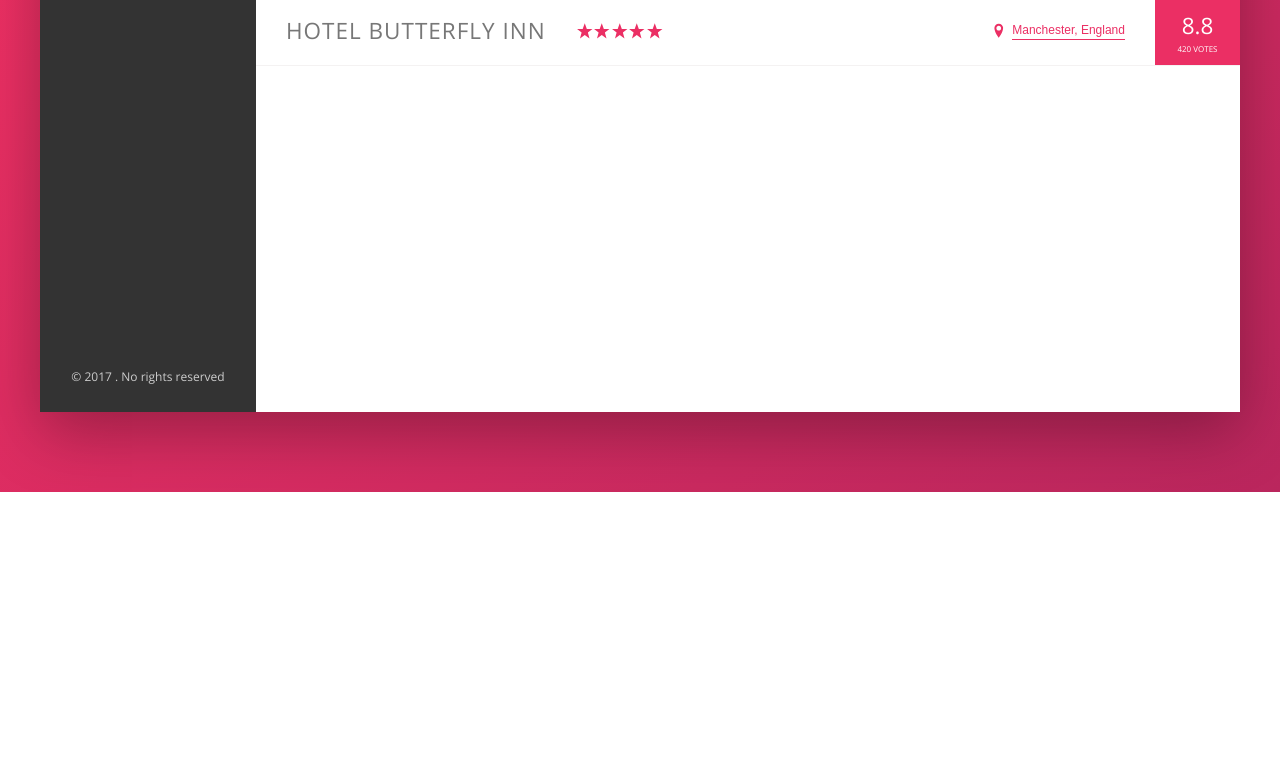
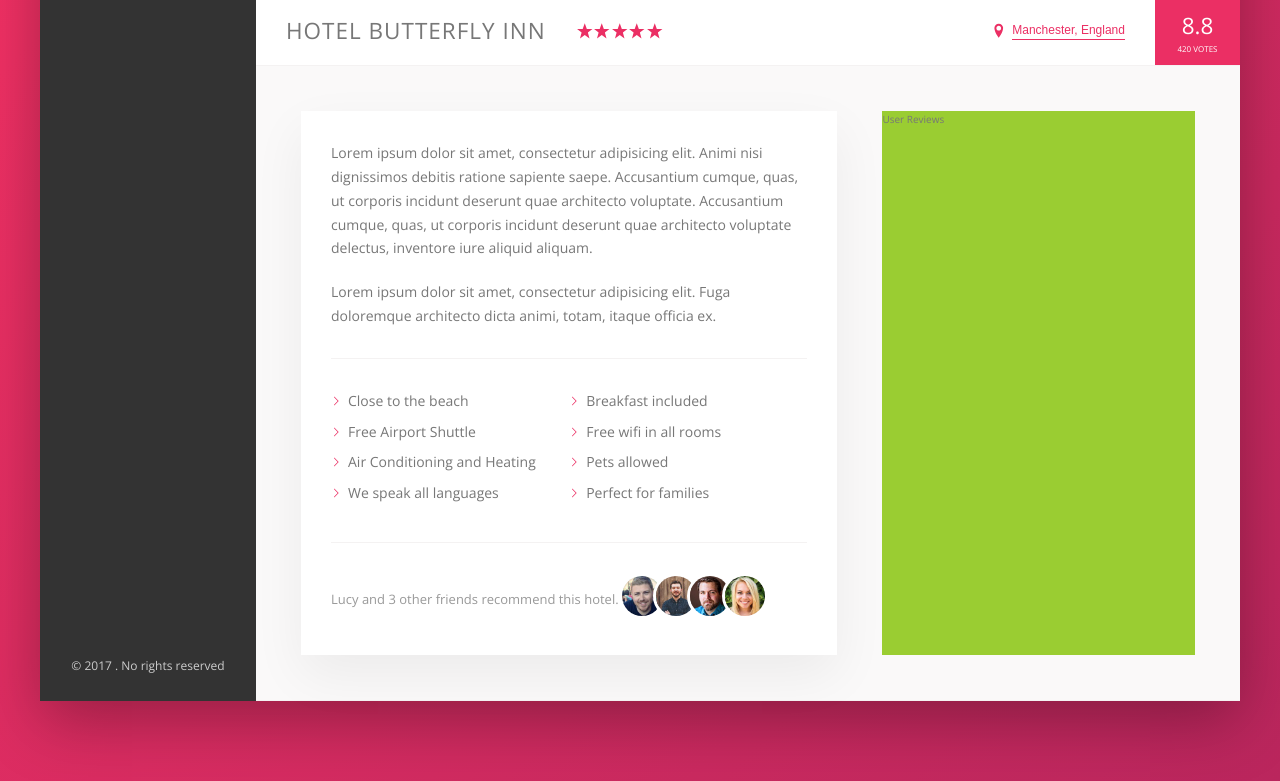
Before and after one commit to AnupamBasumatary/Reservation_Site, a website: page index.html in a window 1280 px wide. Shown: the part 538-1319 px from the top of the page. Before the commit the page ends 1030 px from the top, so only its background shows below. Drawn offline with nearby package versions, Linux system fonts and the light colour scheme.

Commit message:
description Section Added

```diff
--- a/index.html
+++ b/index.html
@@ -132,6 +132,43 @@
                             <div class="overview__rating-count">420 votes</div>
                         </div>
                     </div>
+
+                    <div class="detail">
+                        <div class="description">
+                            <p class="paragraph">
+                                Lorem ipsum dolor sit amet, consectetur adipisicing elit. Animi nisi dignissimos debitis ratione sapiente saepe. Accusantium cumque, quas, ut corporis incidunt deserunt quae architecto voluptate.
+                                Accusantium cumque, quas, ut corporis incidunt deserunt quae architecto voluptate delectus, inventore iure aliquid aliquam.
+                            </p>
+                            <p class="paragraph">
+                                Lorem ipsum dolor sit amet, consectetur adipisicing elit. Fuga doloremque architecto dicta animi, totam, itaque officia ex.
+                            </p>
+                            <ul class="list">
+                                <li class="list__item">Close to the beach</li>
+                                <li class="list__item">Breakfast included</li>
+                                <li class="list__item">Free Airport Shuttle</li>
+                                <li class="list__item">Free wifi in all rooms</li>
+                                <li class="list__item">Air Conditioning and Heating</li>
+                                <li class="list__item">Pets allowed</li>
+                                <li class="list__item">We speak all languages</li>
+                                <li class="list__item">Perfect for families</li>
+                            </ul>
+                            <div class="recommend">
+                                <p class="recommend_count">
+                                    Lucy and 3 other friends recommend this hotel.
+                                </p>
+                                <div class="recommend__friends">
+                                    <img src="img/user-3.jpg" alt="Friend1" class="recommend__photo">
+                                    <img src="img/user-4.jpg" alt="Friend2" class="recommend__photo">
+                                    <img src="img/user-5.jpg" alt="Friend3" class="recommend__photo">
+                                    <img src="img/user-6.jpg" alt="Friend4" class="recommend__photo">
+                                </div>
+                            </div>
+                        </div>
+                        <div class="user-reviews">
+                            User Reviews
+                        </div>
+                    </div>
+
                 </main>
             </div>
         </div>
--- a/sass/_base.scss
+++ b/sass/_base.scss
@@ -31,6 +31,9 @@ Grey dark 3: #999
     --color-grey-dark-3: #999;
 
     --shadow-dark: 0 2rem 6rem rgba(0,0,0,0.3);
+    --shadow-light: 0 2rem 5rem rgba(0,0,0,.06);
+
+    --line: 1px solid var(--color-grey-light-2);
 }
 
 * {
--- a/sass/_components.scss
+++ b/sass/_components.scss
@@ -198,7 +198,7 @@
 //Overview
 .overview {
     display: flex;
-    border-bottom: 1px solid var(--color-grey-light-2);
+    border-bottom: var(--line);
     align-items: center;
 
     &__heading {
@@ -272,3 +272,68 @@
         color: var(--color-grey-dark-1);
     }
 }
+
+
+//Paragraph
+.paragraph:not(:last-of-type) {
+    margin-bottom: 2rem;
+}
+
+//List
+.list {
+    list-style: none;
+    margin: 3rem 0;
+    padding: 3rem 0;
+    border-top: var(--line);
+    border-bottom: var(--line);
+
+    display: flex;
+    flex-wrap: wrap;
+
+    &__item {
+        flex: 0 0 50%;
+        margin-bottom: .7rem;
+    }
+
+    &__item::before {
+        content: "";
+        display: inline-block;
+        height: 1rem;
+        width: 1rem;
+        margin-right: .7rem;
+
+        background-color: var(--color-primary);
+        -webkit-mask-image: url(../img/chevron-thin-right.svg);
+        -webkit-mask-size: cover;
+        mask-image: url(../img/chevron-thin-right.svg);
+        mask-size: cover;
+    }
+}
+
+//Recommend
+.recommend {
+    font-size: 1.3rem;
+    color: var(--color-grey-dark-3);
+    display: flex;
+    align-items: center;
+
+    &__count {
+        margin-right: auto;
+    }
+
+    &__friends {
+
+    }
+
+    &__photo {
+        box-sizing: content-box;
+        height: 4rem;
+        width: 4rem;
+        border-radius: 50%;
+        border: 3px solid #fff;
+
+        &:not(:last-child) {
+            margin-right: -1.5rem;
+        }
+    }
+}
--- a/sass/_layout.scss
+++ b/sass/_layout.scss
@@ -11,7 +11,7 @@
     font-size: 1.4rem;
     height: 7rem;
     background-color: #fff;
-    border-bottom: 1px solid var(--color-grey-light-2);
+    border-bottom: var(--line);
 
     display: flex;
     justify-content: space-between;
@@ -35,8 +35,26 @@
 .hotel-view {
     background-color: #fff;
 
-    //Test
-    height: 80rem;
-
     flex: 1;
 }
+
+.detail {
+    display: flex;
+    padding: 4.5rem;
+    background-color: var(--color-grey-light-1);
+    border-bottom: var(--line);
+}
+
+.description {
+    font-size: 1.4rem;
+    background-color: #fff;
+    box-shadow: var(--shadow-light);
+    padding: 3rem;
+    flex: 0 0 60%;
+    margin-right: 4.5rem;
+}
+
+.user-reviews {
+    background-color: yellowgreen;
+    flex: 1;
+}
```
Also changed, not shown: sass/main.css, 1 other file.
